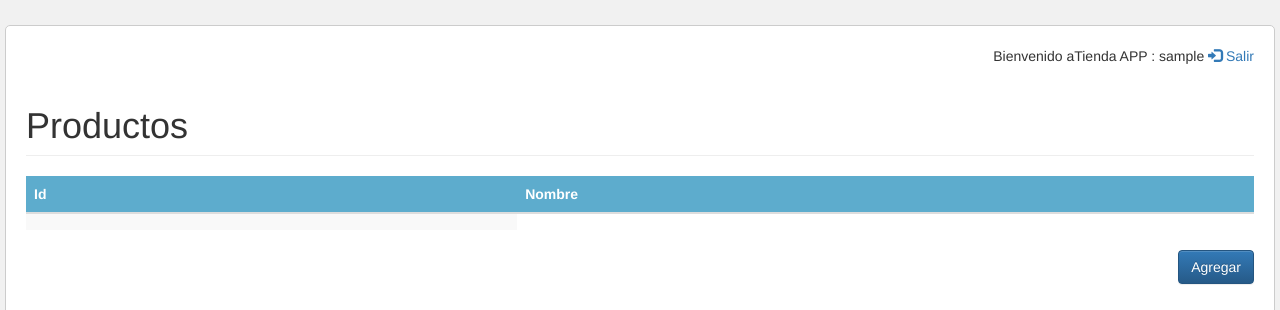
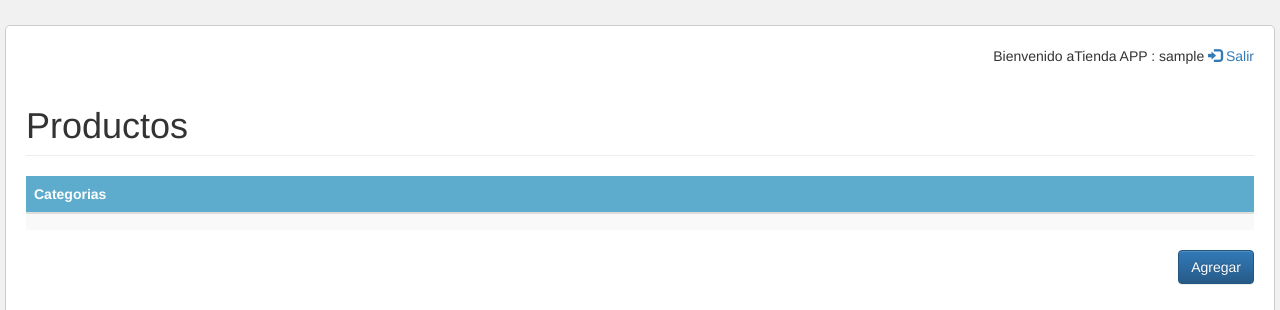
Before and after one commit to malu1985/Tiendaapp, a PHP site: page /vista/vista_producto.php in a window 1280 px wide. Shown: the top 310 px of the page. Run offline with PHP 8.4, Linux system fonts and the light colour scheme; the visitor is signed in with stand-in values (Sample User, id 1); data that the repository does not hold is empty; some libraries are stand-ins or nearby versions.

Commit message:
Update producto.php

```diff
--- a/vista/producto/producto.php
+++ b/vista/producto/producto.php
@@ -1,15 +1,14 @@
 <h1 class="page-header">Productos </h1>
 	<table class="table  table-striped  table-hover">
 		<thead>
-			<tr><th style="width:120px; background-color: #5DACCD; color:#fff">Id</th>
-            <th style="width:180px; background-color: #5DACCD; color:#fff">Nombre</th>
+            <th style="width:180px; background-color: #5DACCD; color:#fff">Categorias</th>
 			</tr>
 		</thead>
-	<tbody>
+
 	<tr>
 <td  class="video-list"></td>
 </tr>
-		</tbody>
+
 </table>
     <a class="btn btn-primary pull-right" href="?c=producto&a=Crud">Agregar</a>
 <br><br><br>
```
